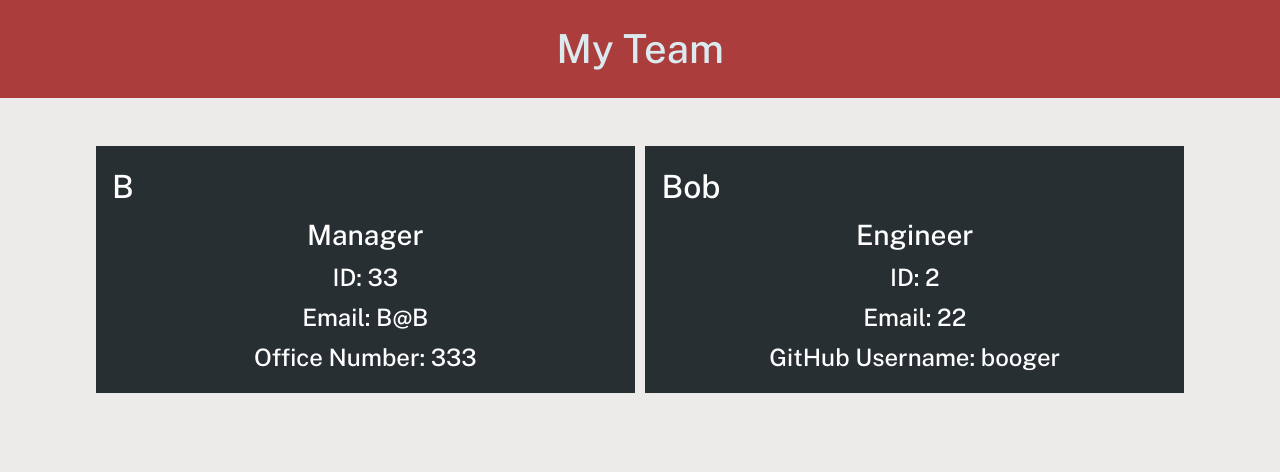
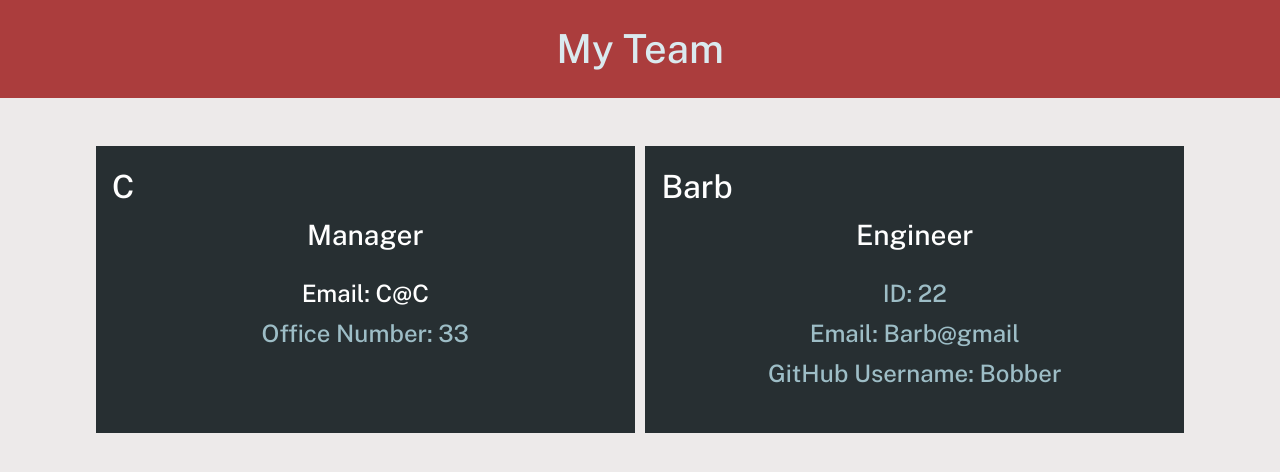
Before and after one commit to cphill11/team-profile-generator, a website: page src/newHTML.html in a window 1280 px wide. Drawn offline with nearby package versions, Linux system fonts and the light colour scheme.

Commit message:
card html css adjusted

```diff
--- a/index.js
+++ b/index.js
@@ -1,8 +1,8 @@
 const inquirer = require('inquirer');
 const fs = require('fs');
 
-// is path broken?
-const path = require('path');
+// not used at this time
+// const path = require('path');
 const generatePage = require('./src/page-template');
 const { writeFile } = require('./src/generateHTML.js');
 
--- a/src/newHTML.html
+++ b/src/newHTML.html
@@ -17,7 +17,6 @@
       <header>
         <div class="container flex-row justify-space-around align-center py-3">
         <h1 class="page-title text-secondary py-2 px-3">My Team</h1>
-       </div>
         </div>
       </header>
 
@@ -28,23 +27,25 @@
     <div class="flex-row justify-space-between">
 
           <div class="col-12 col-md-6 mb-2 bg-dark text-light p-3 flex-column">
-            <h2 class="employee-item-title text-light">B</h3>
+            <h2 class="employee-item-title text-light">C</h3>
             <h3 class="employee-item-title text-light">Manager</h3>
-            <h4 class="employe-item-title text-light">ID: 33</h4>
-            <h4 class="employe-item-title text-light">Email: B@B</h4>
-            <h4 class="employe-item-title text-light">Office Number: 333</h4>
-
+            <div class="col-12 col-md-6 mb-2 text-light p-3 flex-column">
+            <h4 class="employe-item-title text-primary>ID: 2</h4>
+            <h4 class="employe-item-title text-primary">Email: C@C</h4>
+            <h4 class="employe-item-title text-primary">Office Number: 33</h4>
+            </div>
           </div>
 
 
 
           <div class="col-12 col-md-6 mb-2 bg-dark text-light p-3 flex-column">
-            <h2 class="employee-item-title text-light">Bob</h3>
+            <h2 class="employee-item-title text-light">Barb</h3>
             <h3 class="employee-item-title text-light">Engineer</h3>
-            <h4 class="employe-item-title text-light">ID: 2</h4>
-            <h4 class="employe-item-title text-light">Email: 22</h4>
-            <h4 class="employe-item-title text-light">GitHub Username: booger</h4>
-
+            <div class="col-12 col-md-6 mb-2 p-3 flex-column">
+            <h4 class="employe-item-title text-primary">ID: 22</h4>
+            <h4 class="employe-item-title text-primary">Email: Barb@gmail</h4>
+            <h4 class="employe-item-title text-primary">GitHub Username: Bobber</h4>
+            </div>
           </div>
 
 
--- a/src/style.css
+++ b/src/style.css
@@ -22,7 +22,7 @@
     padding: 0;
     font-family: 'Public Sans', sans-serif;
     font-weight: 300;
-    color: var(--dark);
+
     line-height: 1.5;
     font-size: 16px;
   }
@@ -35,7 +35,6 @@
   h6 {
     font-weight: 500;
     margin: 5px 0;
-    color: var(--dark);
     line-height: 1.25;
   }
 
```
Also changed, not shown: src/page-template.js (+11 -10 lines), README.md.
